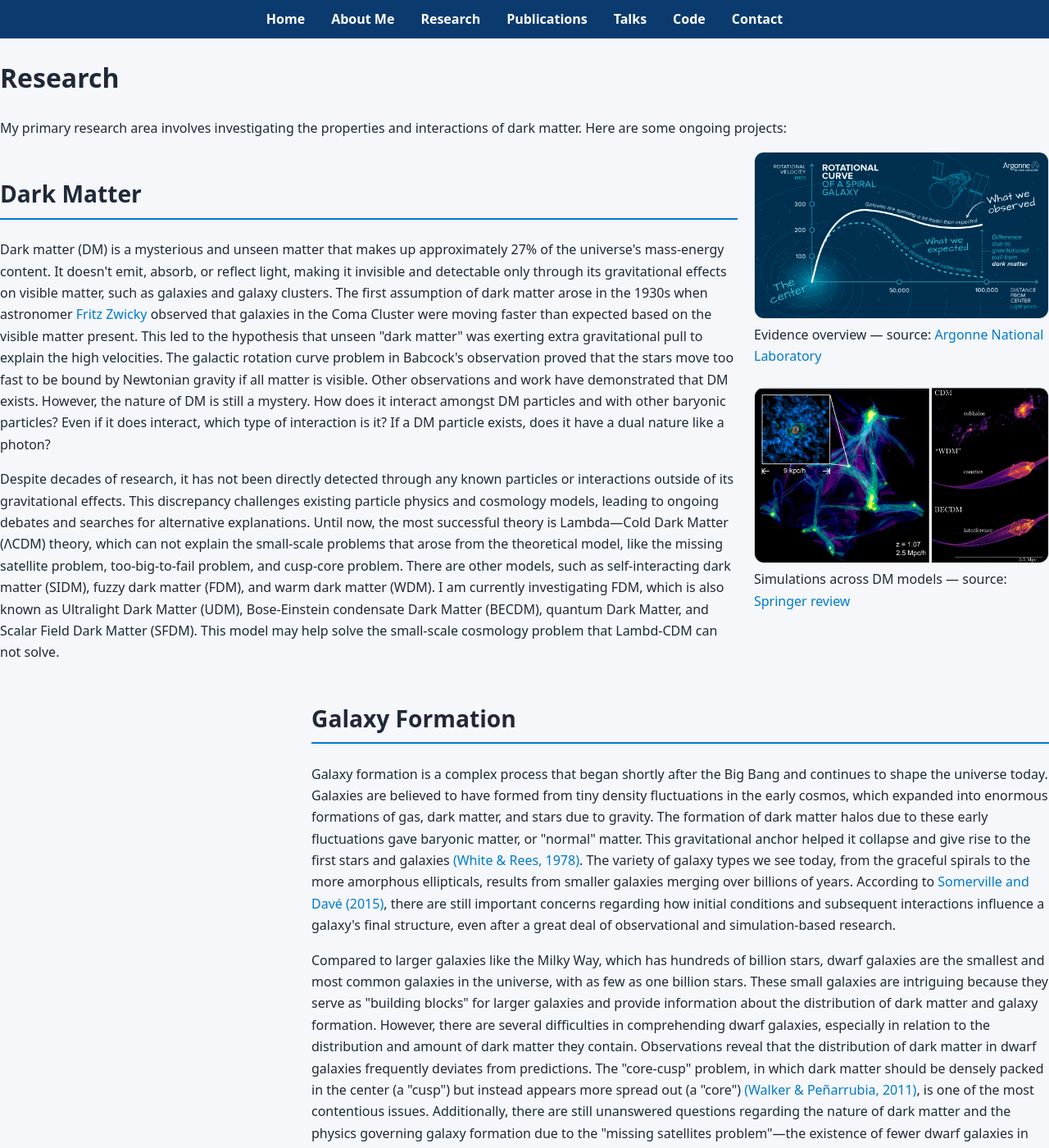
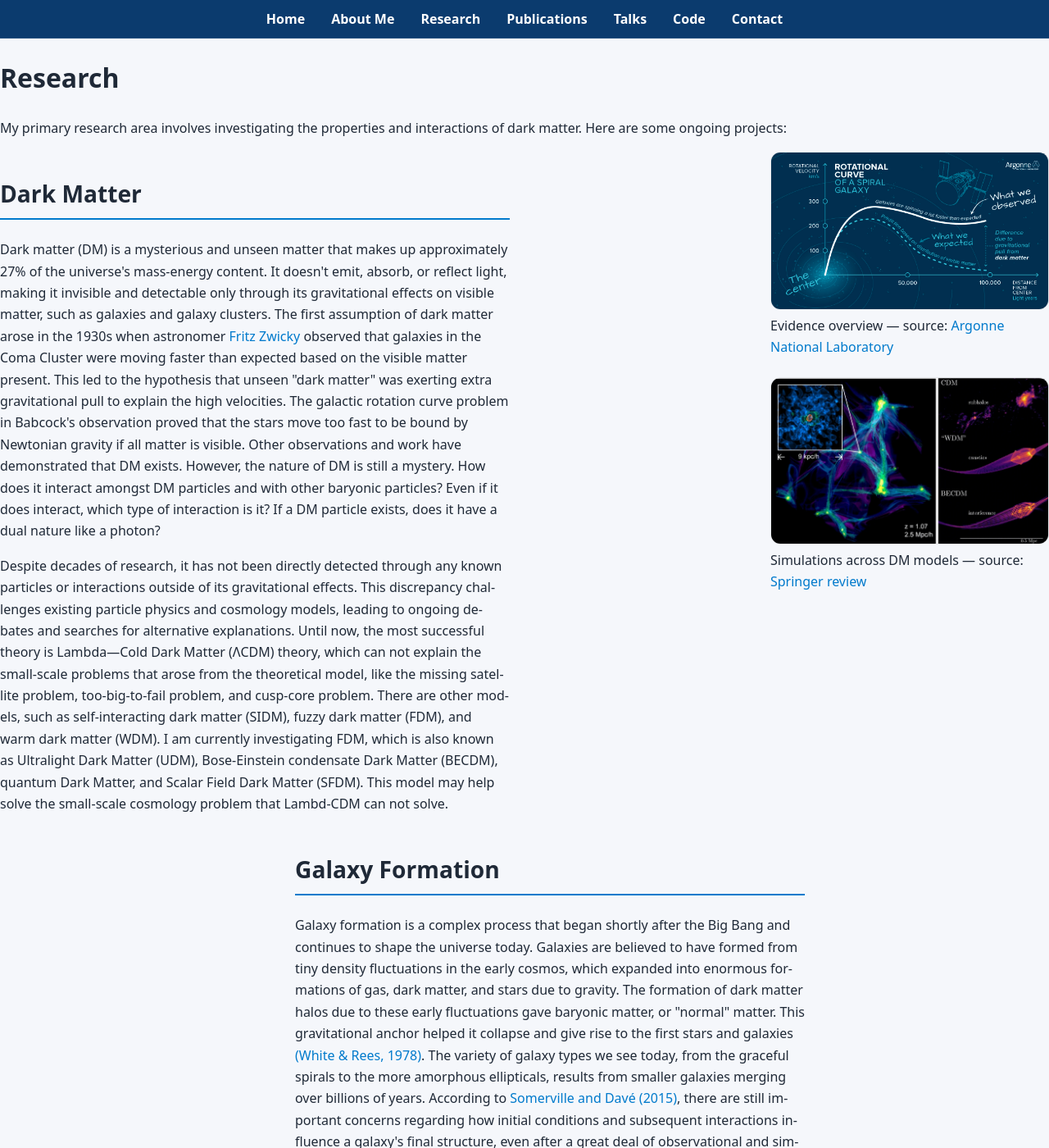
Before and after one commit to matc-thaher/website, a Jekyll site: the page built from research.md, in a window 1280 px wide and 1400 px high. Shown: the whole window at 82% size. Built offline with Jekyll 4.4.1, drawn with Linux system fonts in a browser that asks for light colours.

Commit message:
Update style.css

```diff
--- a/assets/css/style.css
+++ b/assets/css/style.css
@@ -381,17 +381,31 @@ footer a:hover { color: #cfe1ff; }
 .socials a:hover{ box-shadow: 0 0 0 3px var(--ring, rgba(0,122,204,.25)) inset; }
 
 /* --- Research: alternating layout with consistent text width --- */
+/* ===== Research layout: consistent text width + fixed media width ===== */
+:root{
+  /* tune these two numbers to taste */
+  --research-media-w: 340px;   /* width of the image/video column on desktop */
+  --research-measure: 68ch;    /* max line length for paragraphs */
+}
+
 .research-section{
-  display:grid;
-  grid-template-columns: 1fr 360px;     /* text | media */
+  display: grid;
+  grid-template-columns: minmax(0,1fr) var(--research-media-w); /* text | media */
   gap: 20px;
   align-items: start;
 }
-.research-section .content{ grid-column: 1; }
-.research-section .media{ grid-column: 2; }
 
-/* Media styling */
+.research-section .content{
+  grid-column: 1;
+  /* keep paragraphs the same length in every section */
+  max-width: var(--research-measure);
+  min-width: 0;                 /* allow shrink */
+  overflow-wrap: anywhere;      /* wrap long links/DOIs */
+  hyphens: auto;
+}
+
 .research-section .media{
+  grid-column: 2;
   display: grid;
   gap: 12px;
   align-content: start;
@@ -411,26 +425,22 @@ footer a:hover { color: #cfe1ff; }
   border-radius: 12px;
 }
 
-/* Flipped sections: media | text, but keep media in the narrow track */
+/* Flipped rows: media | text, but keep media the same fixed width */
 .research-section.flip{
-  grid-template-columns: 360px 1fr;     /* media | text */
+  grid-template-columns: var(--research-media-w) minmax(0,1fr); /* media | text */
 }
 .research-section.flip .content{ grid-column: 2; }
-.research-section.flip .media{ grid-column: 1; }
+.research-section.flip .media{   grid-column: 1; }
 
-/* Optional: make flipped images a touch shorter */
+/* Optional: slightly shorter thumbnails on flipped rows */
 .research-section.flip .media img{ aspect-ratio: 4/3; object-fit: cover; }
 
-/* Neutralize any earlier 'order' styles */
-.research-section .content,
-.research-section .media{ order: initial !important; }
-
-/* Mobile stack */
-@media (max-width: 900px){
+/* Mobile: stack cleanly */
+@media (max-width: 720px){
   .research-section,
   .research-section.flip{ grid-template-columns: 1fr; }
   .research-section .content,
   .research-section .media,
   .research-section.flip .content,
-  .research-section.flip .media{ grid-column: auto; }
+  .research-section.flip .media{ grid-column: auto; max-width: none; }
 }
```
